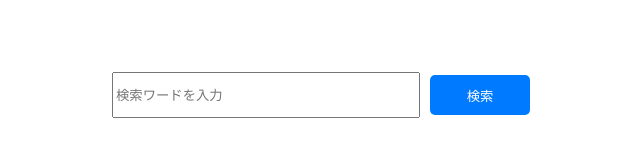
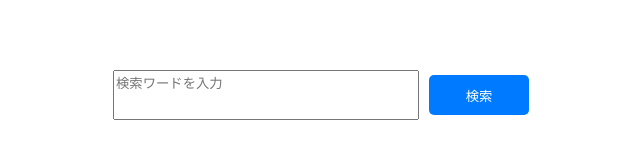
Before and after one commit to Eug1e7/SearchSystemVue, a Vue app: page / in a window 1280 px wide. Shown: the part 333-492 px from the top of the page, without its empty margins (319-959 px from the left). Built offline with nearby package versions, Linux system fonts and the light colour scheme; what vue-toastify would draw is missing.

Commit message:
SearchComponent.vueの変更: <input>から<textarea>に変更し、高さの調整を実装

```diff
--- a/src/components/SearchComponent.vue
+++ b/src/components/SearchComponent.vue
@@ -1,6 +1,7 @@
 <template>
     <div class="container">
-        <input v-model="searchWord" v-if="isSearched" placeholder="検索ワードを入力" class="search-input" />
+        <!-- <input>から<textarea>に変更し、rows属性を設定して最小の表示行数を指定 -->
+        <textarea v-model="searchWord" v-if="isSearched" placeholder="検索ワードを入力" class="search-input" rows="1"></textarea>
         <button class="search-button" v-if="isSearched" @click="submitSearch">検索</button>
         <!-- APIからのレスポンスを表示 -->
         <div class="search-result">{{ searchResult }}</div>
@@ -23,7 +24,24 @@ export default {
             isSearched: true,
         };
     },
+    mounted() {
+        this.adjustTextareaHeight();
+    },
+    watch: {
+        searchWord() {
+            this.adjustTextareaHeight();
+        },
+    },
     methods: {
+        adjustTextareaHeight() {
+            this.$nextTick(() => {
+                const textarea = this.$el.querySelector(".search-input");
+                if (textarea) {
+                    textarea.style.height = "auto"; // 高さをリセット
+                    textarea.style.height = textarea.scrollHeight + "px"; // 新しい高さを設定
+                }
+            });
+        },
         async submitSearch() {
             const toast = useToast();
             try {
@@ -61,8 +79,10 @@ export default {
 }
 
 .search-input {
-    width: 300px;
-    height: 40px;
+    width: 300px; /* 幅は固定 */
+    min-height: 40px; /* 最小の高さ */
+    resize: none; /* ユーザーによるリサイズを無効化 */
+    overflow-y: hidden; /* 縦方向のスクロールバーを非表示に */
 }
 
 .search-button {
```
